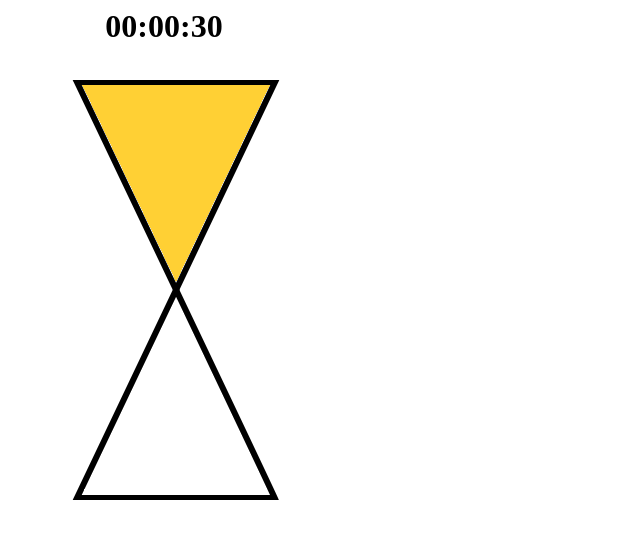
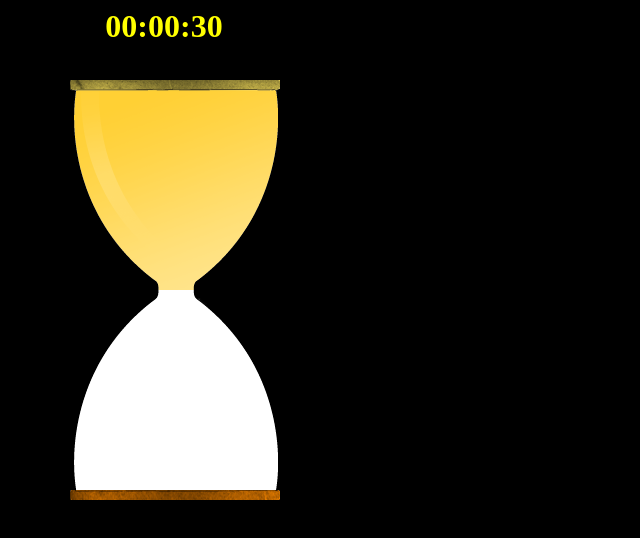
Before and after one commit to SymbianSource/oss.FCL.examples.WebRT, a plain HTML site: page Eggtimer/index.html in a window 1280 px wide. Shown: the whole page, without its empty margins (0-640 px from the left). Drawn offline with Linux system fonts and the light colour scheme.

Commit message:
Artwork was updated

```diff
--- a/Eggtimer/basic.css
+++ b/Eggtimer/basic.css
@@ -1,6 +1,14 @@
 /*
  * Add your Stylesheet contents here
  */
+body {
+	background-color:black;
+}
+
+span {
+	color: white;
+}
+
 #remaining-time {
 	width: 170px;
 	height: 40px;
@@ -18,6 +26,7 @@
 	font-weight: bold;
 	text-align: center;
 	width: 138px;
+	color: white;
 }
 
 #sand {
@@ -40,7 +49,7 @@
 
 :LINK {
 	text-decoration: none;
-	color: black;
+	color: yellow;
 }
 
 #hourglass {
@@ -48,4 +57,5 @@
 	top: 80px;
 	left: 70px;
 	z-index: 100;
+	background-color: white;
 }
--- a/Eggtimer/index.html
+++ b/Eggtimer/index.html
@@ -16,7 +16,7 @@
 	<div id="hourglass">
 		<div id="sand">&nbsp;</div>
 		<div id="sand-bottom">&nbsp;</div>
-		<img src="images/hourglass.png"></img>
+		<img src="images/hourglass_black_semi.png"></img>
 	</div>
 </div>
 <div id="time-setup">
```
Also changed, not shown: Eggtimer/.settings/org.symbian.tools.tmw.previewer.xml, Eggtimer/.settings/org.symbian.tools.tmw.ui.xml, Eggtimer/images/hourglass.png (deleted), Eggtimer/images/hourglass_black_semi.png (added).
